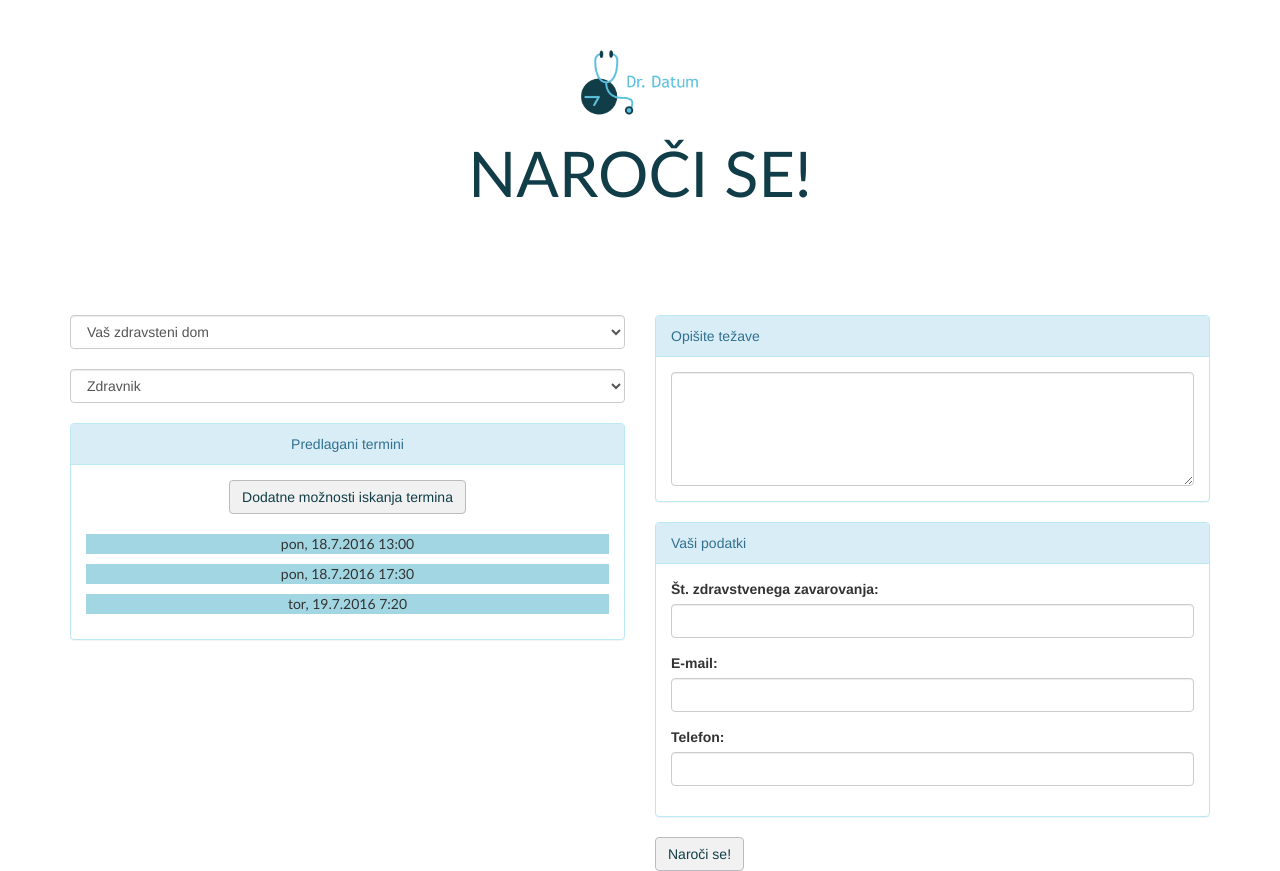
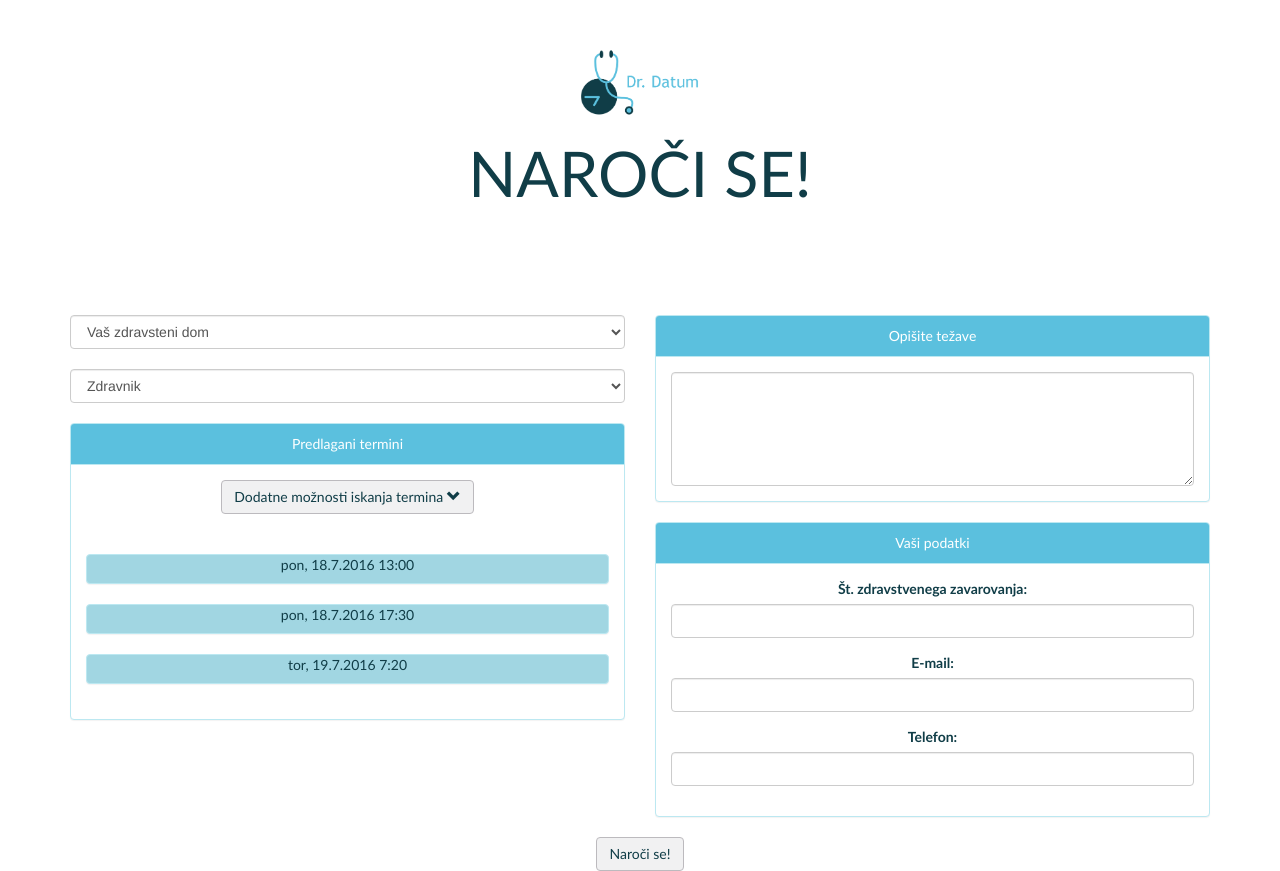
Before and after one commit to dj-neza/AppMojstri, a PHP site: page /pacient.php in a window 1280 px wide. Run offline with PHP 8.4, Linux system fonts and the light colour scheme; some libraries are stand-ins or nearby versions.

Commit message:
oblikovan pacient

```diff
--- a/css/style.css
+++ b/css/style.css
@@ -16,17 +16,30 @@
 .btn-primary:active,
 .btn-primary.active {
   color: #103d47;
+  font-family: "Trebuchet MS", "Lucida Grande";
   background-color: #bcbabe;
   border-color: #bcbabe;
 }
 .btn-primary {
   color: #103d47;
+  font-family: "Trebuchet MS", "Lucida Grande";
   background-color: #f1f1f2;
   border-color: #bcbabe;
 }
 
 .change-font-barva {
     font-family: "Trebuchet MS", "Lucida Grande";
+    color: #103d47;
+}
+
+.change-font-barva2 {
+    font-family: "Trebuchet MS", "Lucida Grande";
+    color: #103d47 !important;
+}
+
+.change-font-besedilo {
+    font-family: "Trebuchet MS", "Lucida Grande";
+    font-style: normal;
     color: #103d47 !important;
 }
 
@@ -56,6 +69,12 @@
     margin-top: 20px;
 }
 
+.panel > .panel-heading {
+    background-image: none;
+    background-color: #5bc0de;
+    color: white;
+
+}
 
 #minute {
     margin-left: 10px;
@@ -78,11 +97,16 @@
 }
 
 .izbran-termin, .izbrana-ura, .izbran-datum {
-    border: 5px;
     border-color: #5bc0de;
     background-color: #5bc0de !important;
+    color: white;
+    box-shadow:0 0 15px #5bc0de;
+}
+.presledek {
+    width: 5px;
 }
 
 .termin, .ura, .datum {
     background-color: #a1d6e2;
+    height: 30px;
 }
--- a/pacient.php
+++ b/pacient.php
@@ -20,7 +20,7 @@
     <body>
         <div class="jumbotron ozadje" align="center">
             <img src="ikona_podstran.png" class="img-rounded" width="140" height="70">
-            <h1 class="change-font-barva">NAROČI SE!</h1>
+            <h1 class="change-font-barva2">NAROČI SE!</h1>
           </div>
         <div class="container">
 
@@ -28,64 +28,49 @@
 
                 <div class="levi-del-pacient col-md-6" style="text-align: center;">
                     <select class="form-control input-mini drop_down" id="zd">
-                        <option value="" disabled selected> Vaš zdravsteni dom </option>
+                        <option value="" disabled selected style=" font-family: 'Trebuchet MS'"> Vaš zdravsteni dom </option>
                         <option id="zd1" value="bezigrad" style=" font-family: 'Trebuchet MS'">ZD Ljubljana - enota Bežigrad</option>
-                        <option id="zd2" value="moste">ZD Ljubljana - enota Moste-Polje</option>
-                        <option id="zd3" value="sentvid">ZD Ljubljana - enota Šentvid </option>
+                        <option id="zd2" value="moste" style=" font-family: 'Trebuchet MS'">ZD Ljubljana - enota Moste-Polje</option>
+                        <option id="zd3" value="sentvid" style=" font-family: 'Trebuchet MS'">ZD Ljubljana - enota Šentvid </option>
                      </select>
 
                      <select class="form-control input-mini drop_down" id="zd_zdravnik">
-                        <option value="" disabled selected> Zdravnik </option>
-                        <option id="zdr1" value="bezigrad1"> dr. med. Mojca Horvat </option>
-                        <option id="zdr2" value="bezigrad2" > dr. med. Janez Novak </option>
-                        <option id="zdr3" value="sentvid1"> dr. med. Peter Merše </option>
-                        <option id="zdr4" value="sentvid2"> dr. med. Janja Zupančič </option>
-                        <option id="zdr5" value="moste1"> dr. med. Jernej Novak </option>
-                        <option id="zdr6" value="moste2"> dr. med. Ana Horvat </option>
+                        <option value="" disabled selected style=" font-family: 'Trebuchet MS'"> Zdravnik </option>
+                        <option id="zdr1" value="bezigrad1" style=" font-family: 'Trebuchet MS'"> dr. med. Mojca Horvat </option>
+                        <option id="zdr2" value="bezigrad2" style=" font-family: 'Trebuchet MS'"> dr. med. Janez Novak </option>
+                        <option id="zdr3" value="sentvid1" style=" font-family: 'Trebuchet MS'"> dr. med. Peter Merše </option>
+                        <option id="zdr4" value="sentvid2" style=" font-family: 'Trebuchet MS'"> dr. med. Janja Zupančič </option>
+                        <option id="zdr5" value="moste1" style=" font-family: 'Trebuchet MS'"> dr. med. Jernej Novak </option>
+                        <option id="zdr6" value="moste2" style=" font-family: 'Trebuchet MS'"> dr. med. Ana Horvat </option>
                      </select>
                     <div class="panel panel-info odmik">
-                        <div class="panel-heading">Predlagani termini</div>
+                        <div class="panel-heading change-font">Predlagani termini</div>
                         <div class="panel-body" id="tezave">
 
-                            <button type="button" class="btn btn-primary">Dodatne možnosti iskanja termina</button>
+                            <button type="button" class="btn btn-primary">
+                                Dodatne možnosti iskanja termina<span class="presledek"></span>
+                                <span class="glyphicon glyphicon-chevron-down" aria-hidden="true"></span>
+                            </button>
                             <div class="dont-display">
-                                <h4 class="change-font">Želena ura pregleda</h4>
+                                <label class="change-font">Želena ura pregleda</label>
                                 <div id="razpolozljive-ure">
-                                    <div class="ura">
-                                        <p class="change-font">7:00 - 10:59</p>
-                                    </div>
-                                    <div class="ura">
-                                        <p class="change-font">11:00 - 14:59</p>
-                                    </div>
-                                    <div class="ura">
-                                        <p class="change-font">15:00 - 19:00</p>
-                                    </div>
+                                    <div class="panel panel-info odmik ura change-font-barva">7:00 - 10:59</div>
+                                    <div class="panel panel-info odmik ura change-font-barva">11:00 - 14:59</div>
+                                    <div class="panel panel-info odmik ura change-font-barva">15:00 - 19:00</div>
                                 </div>
 
-                                <h4 class="change-font">Želen datum</h4>
+                                <label class="change-font">Želen datum</label>
                                 <div id="razpolozljivi-datumi">
-                                    <div class="datum">
-                                        <p class="change-font">čimprej</p>
-                                    </div>
-                                    <div class="datum">
-                                        <p class="change-font">naslednji teden</p>
-                                    </div>
-                                    <div class="datum">
-                                        <p class="change-font">naslednji mesec</p>
-                                    </div>
+                                    <div class="panel panel-info odmik datum change-font-barva">čimprej</div>
+                                    <div class="panel panel-info odmik datum change-font-barva">naslednji teden</div>
+                                    <div class="panel panel-info odmik datum change-font-barva">naslednji mesec</div>
                                 </div>
                             </div><br></br>
 
                             <div id="razpolozljivi-termini">
-                                <div class="termin">
-                                    <p class="change-font">pon, 18.7.2016 13:00</p>
-                                </div>
-                                <div class="termin">
-                                    <p class="change-font">pon, 18.7.2016 17:30</p>
-                                </div>
-                                <div class="termin">
-                                    <p class="change-font">tor, 19.7.2016 7:20</p>
-                                </div>
+                                <div class="panel panel-info odmik termin change-font-barva">pon, 18.7.2016 13:00</div>
+                                <div class="panel panel-info odmik termin change-font-barva">pon, 18.7.2016 17:30</div>
+                                <div class="panel panel-info odmik termin change-font-barva">tor, 19.7.2016 7:20</div>
                             </div>
 
 
@@ -94,32 +79,35 @@
 
                 </div>
 
-                <div class="desni-del-pacient col-md-6">
+                <div class="desni-del-pacient col-md-6" style="text-align: center;">
                     <div class="panel panel-info odmik">
-                        <div class="panel-heading"> Opišite težave </div>
+                        <div class="panel-heading change-font"> Opišite težave </div>
                         <div class="panel-body" id="tezave">
                             <textarea class="form-control" rows="5" id="opis_tezav"></textarea>
                         </div>
                     </div>
 
                     <div class="panel panel-info odmik">
-                        <div class="panel-heading"> Vaši podatki </div>
+                        <div class="panel-heading change-font"> Vaši podatki </div>
                         <div class="panel-body" id="podatki">
                             <div class="form-group">
-                              <label> Št. zdravstvenega zavarovanja: </label>
+                              <label class="change-font-barva"> Št. zdravstvenega zavarovanja: </label>
                               <input type="text" class="form-control" id="st_kartice">
                             </div>
                             <div class="form-group">
-                              <label> E-mail: </label>
+                              <label class="change-font-barva"> E-mail: </label>
                               <input type="text" class="form-control" id="email">
                             </div>
                             <div class="form-group">
-                              <label> Telefon: </label>
+                              <label class="change-font-besedilo"> Telefon: </label>
                               <input type="text" class="form-control" id="tel_st">
                             </div>
                         </div>
                     </div>
 
+                </div>
+
+                <div style="text-align: center;">
                     <button type="button" class="btn btn-primary"> Naroči se! </button>
                 </div>
 
```
